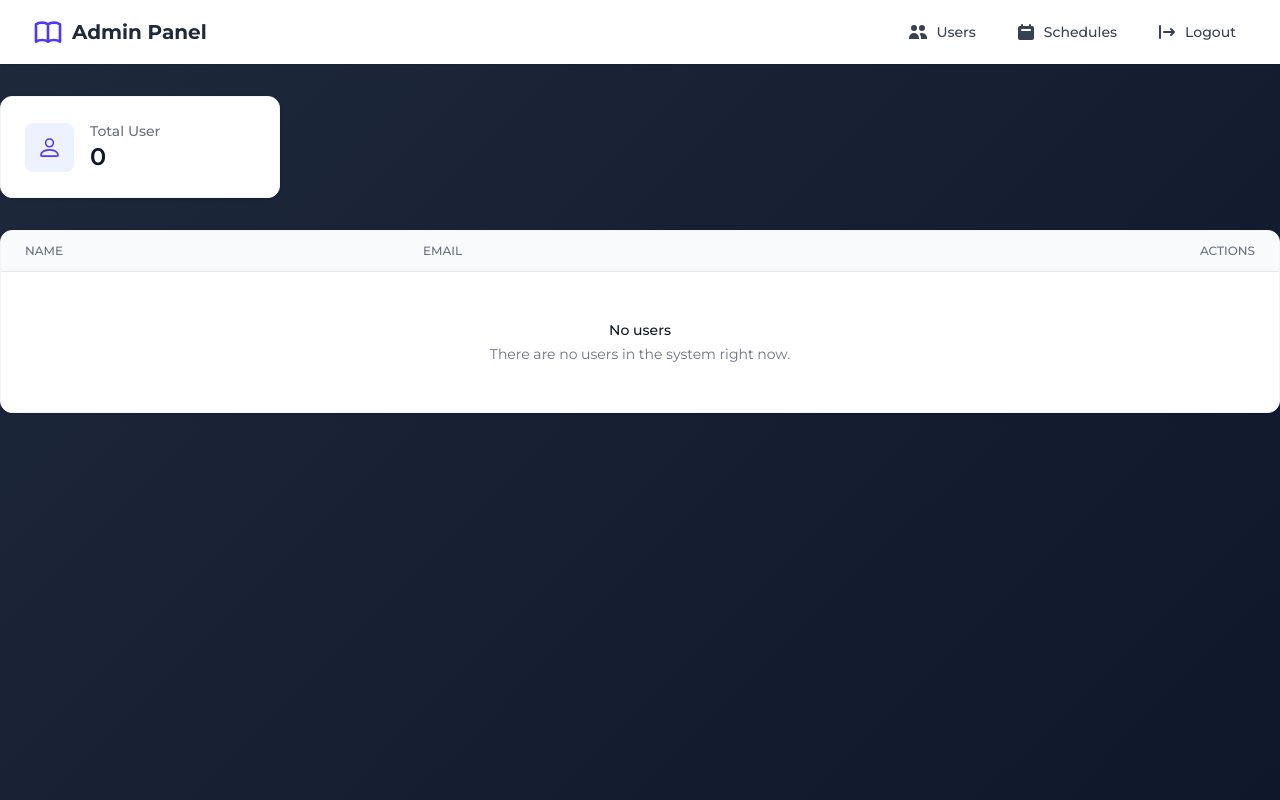
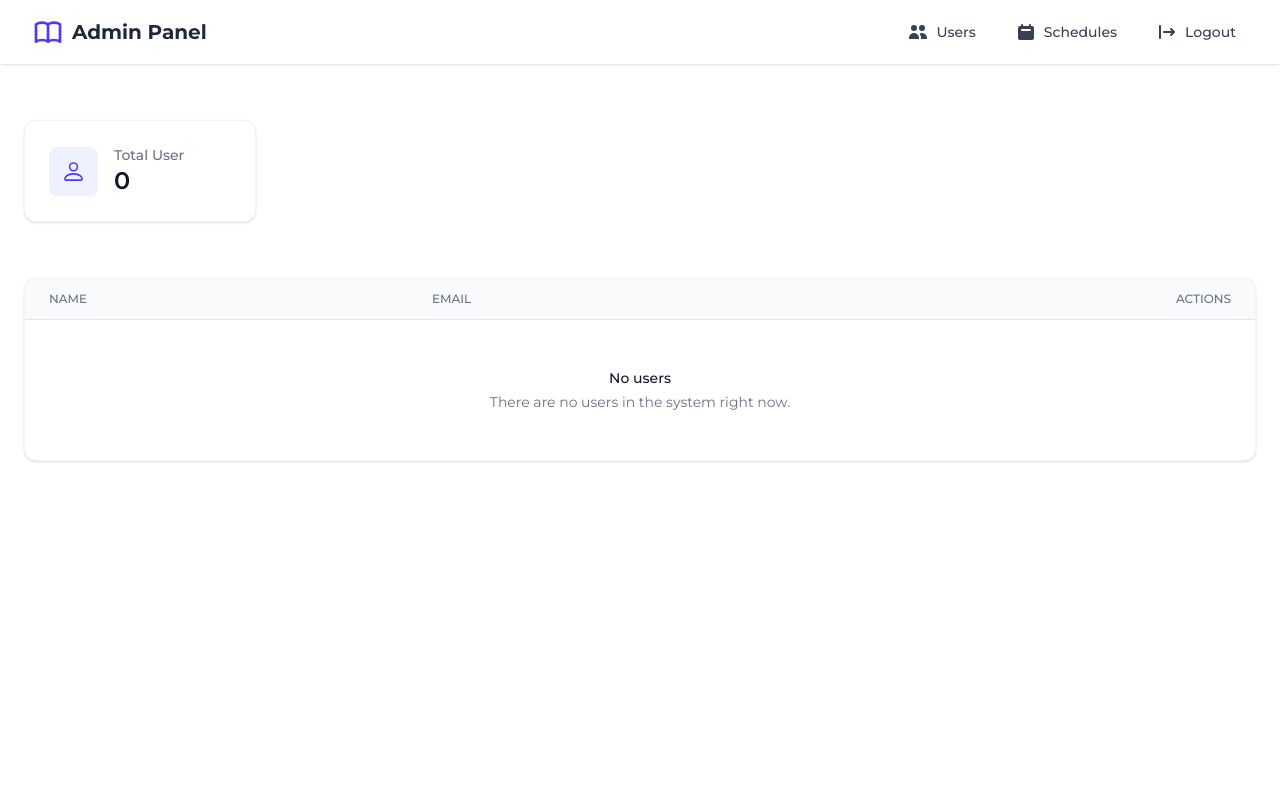
Before and after one commit to NoitrX/attendance_app, a Flask app: page /admin in a window 1280 px wide. Run offline with Flask 3, Linux system fonts and the light colour scheme; lists and menus that the app fills with data are empty; some libraries are stand-ins or nearby versions.

Commit message:
new changes

```diff
--- a/routes/admin_routes.py
+++ b/routes/admin_routes.py
@@ -20,7 +20,7 @@ def edit_user_route(user_id):
         user.role = request.form['role']
 
         db.session.commit()
-        return redirect(url_for('admin.index'))  # ganti 'auth.index' sesuai nama route buat halaman user list kamu
+        return redirect(url_for('admin.index'))
 
     return render_template('admin/edit.html', user=user)
 
--- a/templates/Admin/index-admin-schedule.html
+++ b/templates/Admin/index-admin-schedule.html
@@ -1,5 +1,4 @@
 {% extends 'base.html' %}
-
 {% block content %}
 {% include 'include/navbar.html' %}
 
@@ -66,7 +65,7 @@
     </div>
 
     <!-- Table -->
-    <div class="bg-white shadow-sm rounded-xl overflow-hidden border border-gray-100">
+    <div class="bg-white shadow-sm rounded-xl overflow-hidden border border-gray-100 m-6">
       <div class="overflow-x-auto">
         <table class="min-w-full divide-y divide-gray-200">
           <thead class="bg-gray-50">
--- a/templates/admin/index.html
+++ b/templates/admin/index.html
@@ -1,6 +1,6 @@
 {% extends 'base.html' %} {% block content %}
 {% include 'include/navbar.html' %}
-<div class="grid grid-cols-1 mt-8 md:grid-cols-1 mb-8 w-70">
+<div class="grid grid-cols-1 mt-8 md:grid-cols-1 mb-8 w-70 p-6">
     <div class="bg-white rounded-xl shadow-sm p-6 border border-gray-100">
         <div class="flex items-center">
             <div class="p-3 rounded-lg bg-indigo-50 text-indigo-600">
@@ -29,7 +29,7 @@
 
 <!-- Table -->
 <div
-    class="bg-white shadow-sm rounded-xl overflow-hidden border border-gray-100"
+    class="bg-white shadow-sm rounded-xl overflow-hidden border border-gray-100 m-6"
 >
     <div class="overflow-x-auto">
         <table class="min-w-full divide-y divide-gray-200">
--- a/templates/base.html
+++ b/templates/base.html
@@ -70,7 +70,7 @@
             width: 100vw;
             min-height: 100vh;
             overflow-x: hidden;
-            background: linear-gradient(135deg, #1e293b, #0f172a);
+
         }
 
         .main-container {
--- a/templates/include/navbar.html
+++ b/templates/include/navbar.html
@@ -1,6 +1,6 @@
 <!-- templates/includes/navbar.html -->
 <nav class="bg-white shadow-sm">
-  <div class="max-w-7xl mx-auto px-4 sm:px-6 lg:px-8">
+  <div class="max-w-screen mx-auto px-4 sm:px-6 lg:px-8">
     <div class="flex justify-between h-16">
       <!-- Logo / Brand -->
       <div class="flex items-center">
@@ -14,7 +14,7 @@
 
       <!-- Navigation Links -->
       <div class="flex items-center space-x-4">
-        <a href="" class="px-3 py-2 rounded-md text-sm font-medium {{ 'text-white bg-gradient-to-r from-blue-500 to-indigo-600' if request.endpoint == 'auth.user_list' else 'text-gray-700 hover:text-blue-600' }} transition duration-150 ease-in-out">
+        <a href="{{ url_for('admin.index') }}" class="px-3 py-2 rounded-md text-sm font-medium {{ 'text-white bg-gradient-to-r from-blue-500 to-indigo-600' if request.endpoint == 'auth.user_list' else 'text-gray-700 hover:text-blue-600' }} transition duration-150 ease-in-out">
           <div class="flex items-center">
             <svg xmlns="http://www.w3.org/2000/svg" class="h-5 w-5 mr-2" viewBox="0 0 20 20" fill="currentColor">
               <path d="M9 6a3 3 0 11-6 0 3 3 0 016 0zM17 6a3 3 0 11-6 0 3 3 0 016 0zM12.93 17c.046-.327.07-.66.07-1a6.97 6.97 0 00-1.5-4.33A5 5 0 0119 16v1h-6.07zM6 11a5 5 0 015 5v1H1v-1a5 5 0 015-5z" />
```
Also changed, not shown: routes/auth_routes.py (+4 -3 lines).
